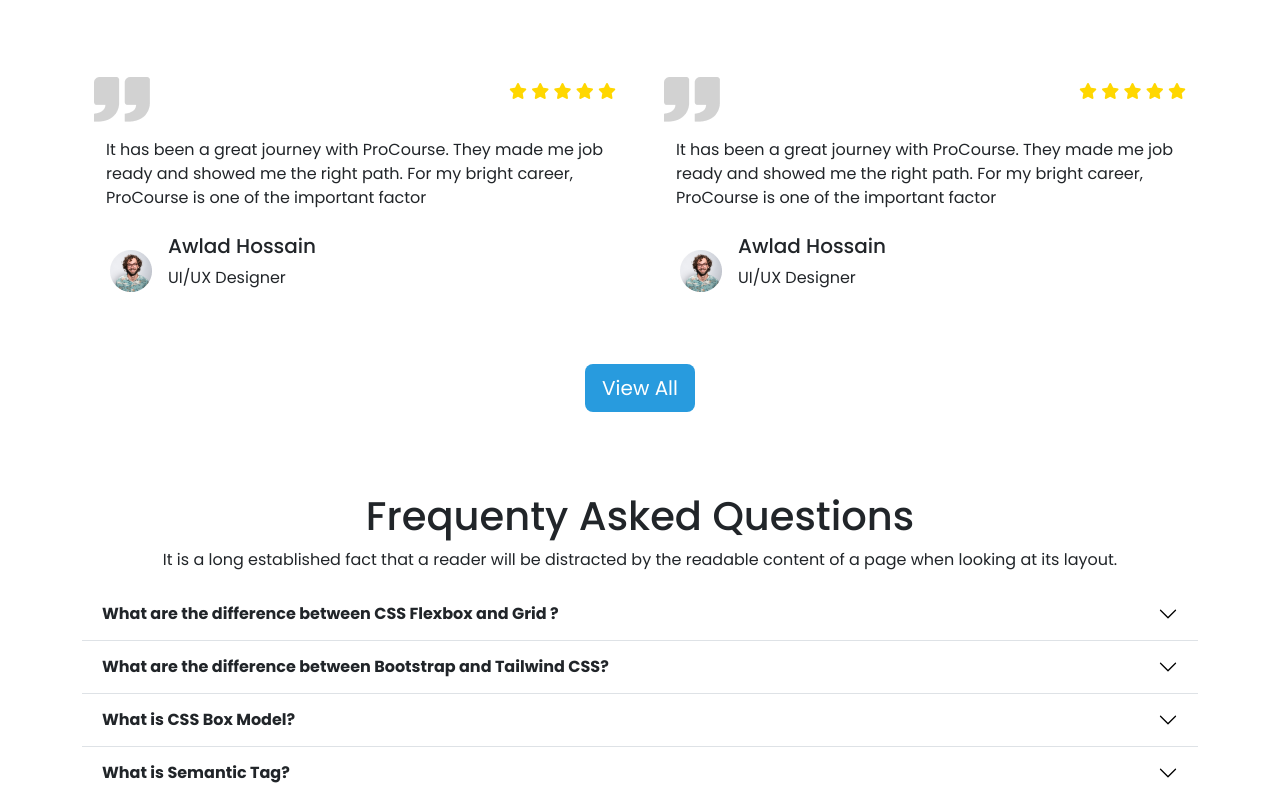
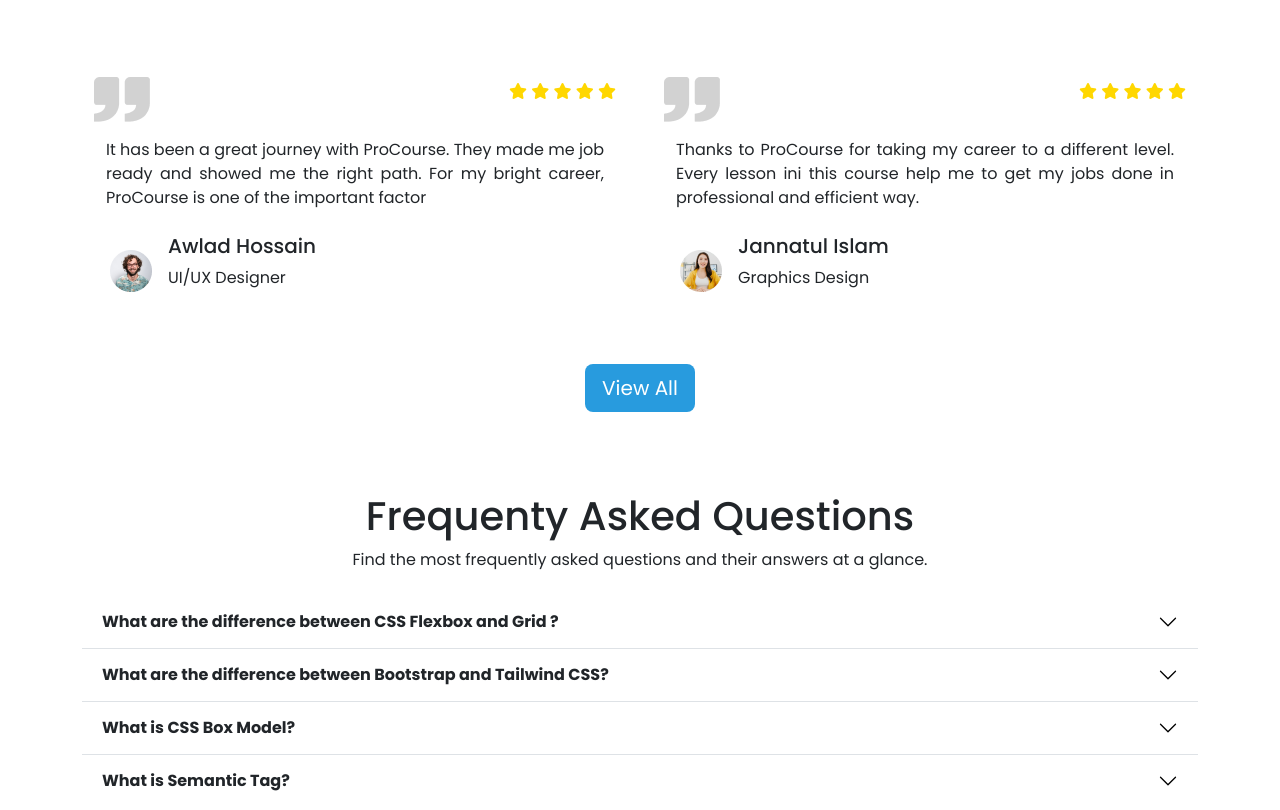
Before and after one commit to foy4748/ph_assignment_03, a website: page index.html in a window 1280 px wide. Shown: the part 3341-4151 px from the top of the page. Drawn offline with Linux system fonts and the light colour scheme.

Commit message:
Added different feedback card

```diff
--- a/index.html
+++ b/index.html
@@ -578,7 +578,7 @@
                 </p>
               </div>
               <div class="container mt-3">
-                <p>
+                <p class="text-justify">
                   It has been a great journey with ProCourse. They made me job
                   ready and showed me the right path. For my bright career,
                   ProCourse is one of the important factor
@@ -608,19 +608,19 @@
                 </p>
               </div>
               <div class="container mt-3">
-                <p>
-                  It has been a great journey with ProCourse. They made me job
-                  ready and showed me the right path. For my bright career,
-                  ProCourse is one of the important factor
+                <p class="text-justify">
+                  Thanks to ProCourse for taking my career to a different level.
+                  Every lesson ini this course help me to get my jobs done in
+                  professional and efficient way.
                 </p>
               </div>
               <div class="d-flex justify-container-around mt-4">
                 <div class="d-flex p-3">
-                  <img src="images/student/student-5.png" class="img-fluid" />
+                  <img src="images/student/student-6.png" class="img-fluid" />
                 </div>
                 <div class="info">
-                  <h1 class="fs-5">Awlad Hossain</h1>
-                  <p>UI/UX Designer</p>
+                  <h1 class="fs-5">Jannatul Islam</h1>
+                  <p>Graphics Design</p>
                 </div>
               </div>
             </div>
@@ -640,10 +640,14 @@
         <div class="container">
           <h1 class="text-center">Frequenty Asked Questions</h1>
           <p class="text-center">
-            It is a long established fact that a reader will be distracted by
-            the readable content of a page when looking at its layout.
+            Find the most frequently asked questions and their answers at a
+            glance.
           </p>
-          <div class="accordion accordion-flush" id="accordionFlushExample">
+          <!-- Accordion -->
+          <div
+            class="mt-4 accordion accordion-flush"
+            id="accordionFlushExample"
+          >
             <div class="accordion-item">
               <h2 class="accordion-header" id="flush-headingOne">
                 <button
@@ -843,6 +847,7 @@
               </div>
             </div>
           </div>
+          <!-- END of Accordion -->
         </div>
       </section>
       <!-- END of Frequently Asked Questions section -->
--- a/style.css
+++ b/style.css
@@ -59,18 +59,16 @@ body {
   margin-top: 5rem;
 }
 
-.text-justify {
-  text-align: justify;
-}
 /* ----------------------
  * End of Customizing SPACING */
 
-/* Miscellenious */
+/* Miscellenious ------------ */
 /* Getting Rid of Visited Link default style */
 footer a:visited {
   color: white;
 }
 
-.outline {
-  outline: 1px solid lightgray;
+/* Justify Text */
+.text-justify {
+  text-align: justify;
 }
```
